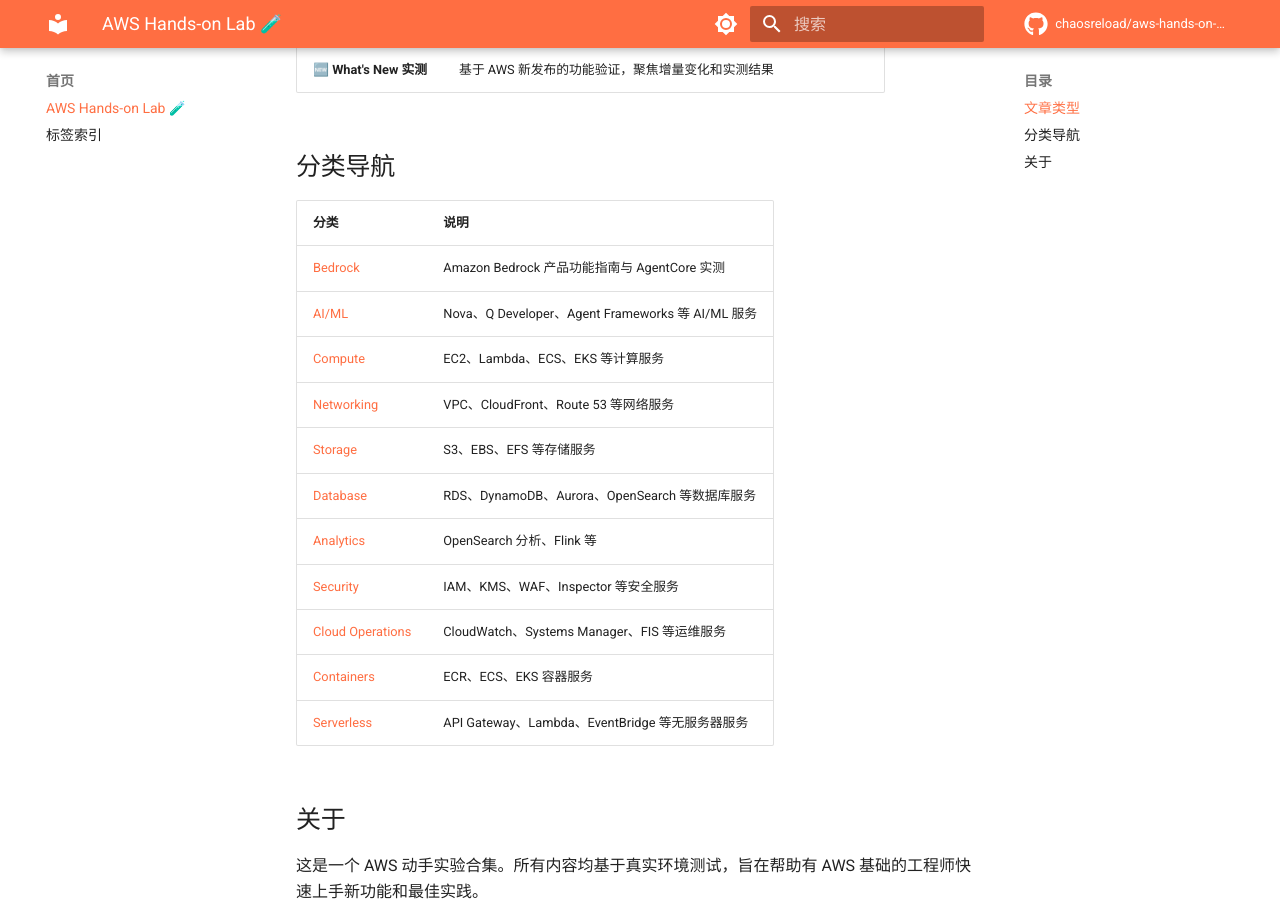
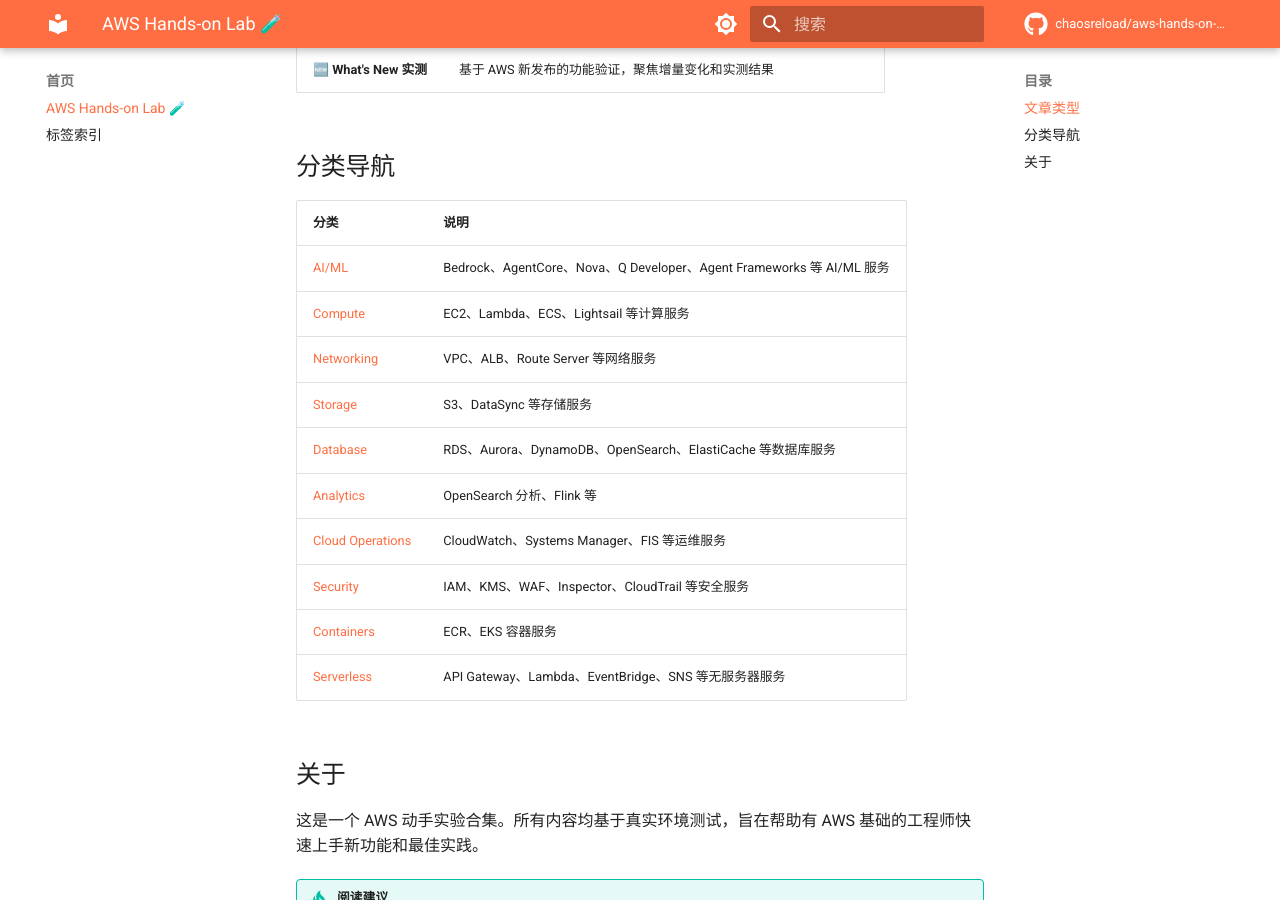
Before and after one commit to chaosreload/aws-hands-on-lab, an MkDocs documentation site: the page built from docs/index.md, in a window 1280 px wide and 900 px high, scrolled down 414 px. Built offline with MkDocs 1.6.1 and Material for MkDocs 9.7.7, drawn with Linux system fonts in a browser that asks for light colours; comment, search, counter and statistics services are not loaded.

Commit message:
fix: sync index.md category nav with actual directory structure
- Remove Bedrock (merged into AI/ML)
- Update AI/ML description to include Bedrock, AgentCore, Nova, Q Developer
- Update service examples in each category to match actual content

```diff
--- a/docs/index.md
+++ b/docs/index.md
@@ -13,17 +13,16 @@
 
 | 分类 | 说明 |
 |------|------|
-| [Bedrock](bedrock/index.md) | Amazon Bedrock 产品功能指南与 AgentCore 实测 |
-| [AI/ML](ai-ml/index.md) | Nova、Q Developer、Agent Frameworks 等 AI/ML 服务 |
-| [Compute](compute/index.md) | EC2、Lambda、ECS、EKS 等计算服务 |
-| [Networking](networking/index.md) | VPC、CloudFront、Route 53 等网络服务 |
-| [Storage](storage/index.md) | S3、EBS、EFS 等存储服务 |
-| [Database](database/index.md) | RDS、DynamoDB、Aurora、OpenSearch 等数据库服务 |
+| [AI/ML](ai-ml/index.md) | Bedrock、AgentCore、Nova、Q Developer、Agent Frameworks 等 AI/ML 服务 |
+| [Compute](compute/index.md) | EC2、Lambda、ECS、Lightsail 等计算服务 |
+| [Networking](networking/index.md) | VPC、ALB、Route Server 等网络服务 |
+| [Storage](storage/index.md) | S3、DataSync 等存储服务 |
+| [Database](database/index.md) | RDS、Aurora、DynamoDB、OpenSearch、ElastiCache 等数据库服务 |
 | [Analytics](analytics/) | OpenSearch 分析、Flink 等 |
-| [Security](security/index.md) | IAM、KMS、WAF、Inspector 等安全服务 |
 | [Cloud Operations](cloud-ops/index.md) | CloudWatch、Systems Manager、FIS 等运维服务 |
-| [Containers](containers/index.md) | ECR、ECS、EKS 容器服务 |
-| [Serverless](serverless/index.md) | API Gateway、Lambda、EventBridge 等无服务器服务 |
+| [Security](security/index.md) | IAM、KMS、WAF、Inspector、CloudTrail 等安全服务 |
+| [Containers](containers/index.md) | ECR、EKS 容器服务 |
+| [Serverless](serverless/index.md) | API Gateway、Lambda、EventBridge、SNS 等无服务器服务 |
 
 ## 关于
 
```
